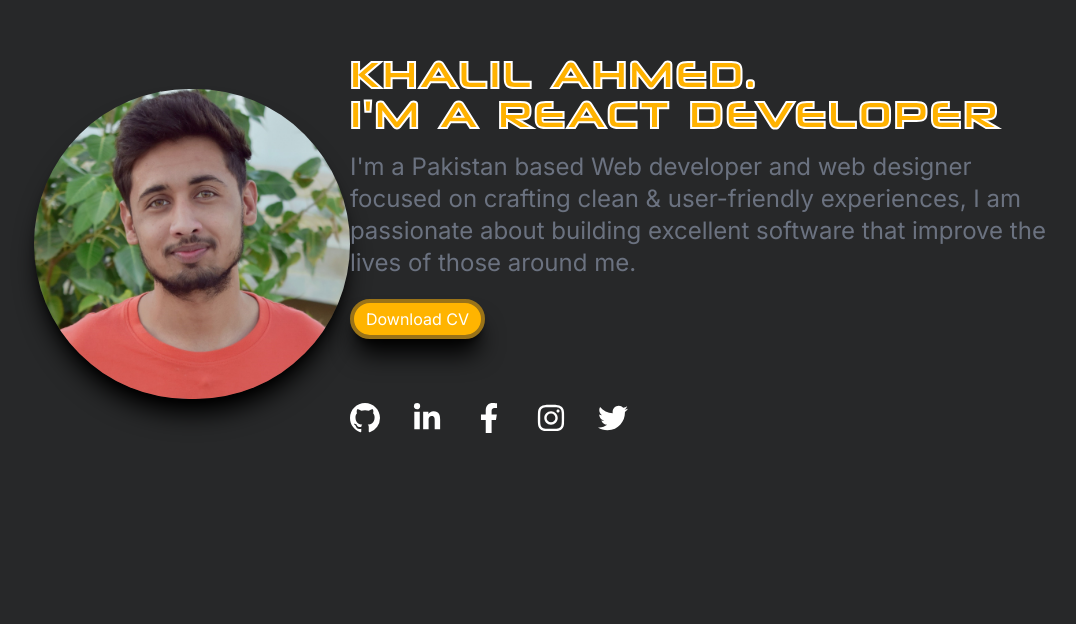
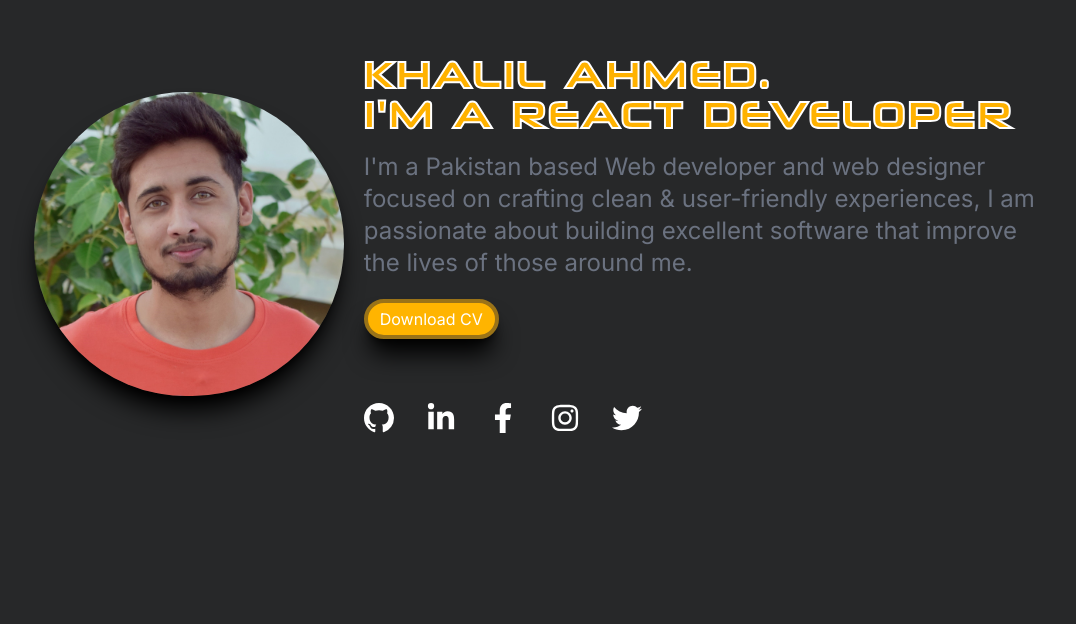
Before and after one commit to khalilahmed63/portfolio-nextjs, a Next.js app: page / in a window 1280 px wide. Shown: the part 176-800 px from the top of the page, without its empty margins (94-1170 px from the left). Built offline with nearby package versions, Linux system fonts and the light colour scheme.

Commit message:
margin added to hero right section

```diff
--- a/src/components/Hero.tsx
+++ b/src/components/Hero.tsx
@@ -29,7 +29,7 @@ export default function Hero() {
             className="sm:hidden rounded-full shadow-xl hover:shadow-[#ffb400] hover:scale-95 shadow-black duration-500"
           />
         </div>
-        <div className="mt-5 mx-0 sm:my-10">
+        <div className="mt-5 mx-0 ml-5 sm:my-10">
           <h1 className="text-center md:text-left font-bold text-3xl md:text-4xl tracking-widest font-outline-white-2 font-[Neuropolitical] uppercase text-[#ffb200]">
             Khalil ahmed.
           </h1>
```
